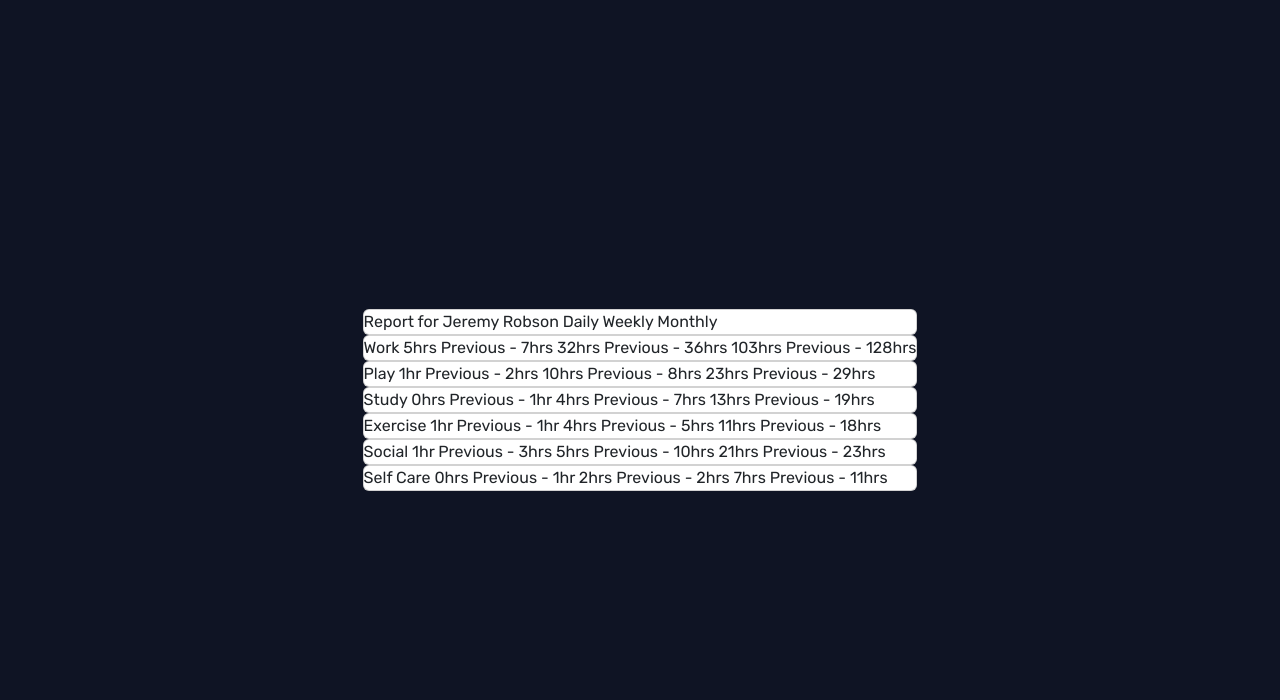
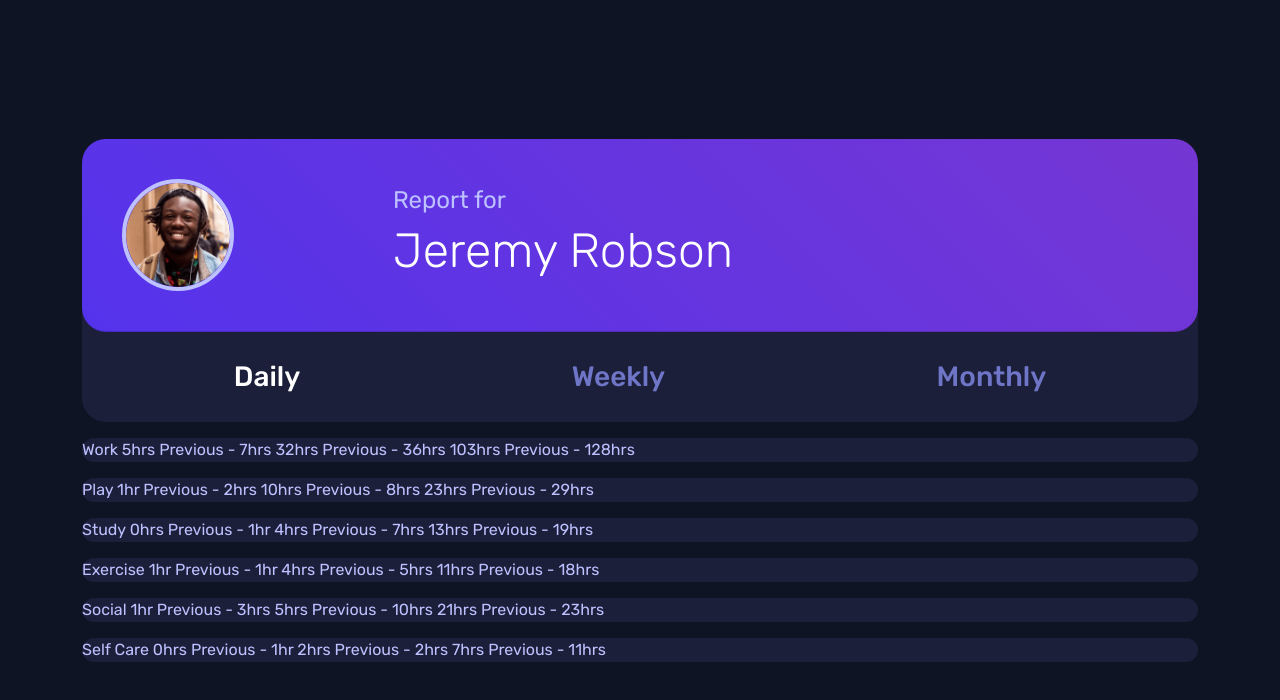
Before and after one commit to anaClarissi/time-tracking-dashboard, a website built with Vite: page index.html in a window 1280 px wide. Built offline with nearby package versions, Linux system fonts and the light colour scheme.

Commit message:
feat: finished main card header on mobile device

```diff
--- a/index.html
+++ b/index.html
@@ -25,11 +25,29 @@
       <div class="grid-cards">
 
         <div class="card main-card">
-          Report for
-          Jeremy Robson
-          Daily
-          Weekly
-          Monthly
+
+          <div class="card-header">
+
+            <img src="/src/assets/images/image-jeremy.png" alt="Black guy with locs and smaling" class="card-header--img">
+
+            <p class="subtitle">Report for</p>
+
+            <h3 class="title">Jeremy Robson</h3>
+
+          </div>
+
+          <nav class="card-nav">
+
+            <ul class="main-list">
+
+              <li class="main-item"><a href="#" class="main-link active">Daily</a></li>
+              <li class="main-item"><a href="#" class="main-link">Weekly</a></li>
+              <li class="main-item"><a href="#" class="main-link">Monthly</a></li>
+
+            </ul>
+
+          </nav>
+
         </div>
 
         <div class="card">
--- a/src/css/style.css
+++ b/src/css/style.css
@@ -17,9 +17,30 @@
   --purple-500: #6f76c8;
   --navy-200: #bdc1ff;
 
+  /* ------ BODY ------*/
+
   --body-bg-color: var(--navy-950);
 
-  --font-primary: "Rubik";
+  /* ------ CARD ------*/
+
+  --card-bg-color: var(--navy-900);
+  --card-text-color: var(--navy-200);
+  --card-border-radius: 1.5rem;
+  --card-padding: 2.5rem;
+
+  /* ------ MAIN CARD ------*/
+
+  --main-card-header-bg-color: var(--purple-600);
+  --main-card-header-img-border: 4px solid var(--navy-200);
+  --main-card-header-bg-gradient: linear-gradient(45deg, var(--purple-600), var(--purple-700));
+  --main-card-header-title-color: white;
+  --main-card-header-subtitle-color: var(--navy-200);
+  --main-card-header-link-color: var(--purple-500);
+  --main-card-header-link-active-color: white;
+
+  /* ------ FONT ------*/
+
+  --font-primary: "Rubik", Arial, Helvetica, sans-serif;
 }
 
 /*========================*/
@@ -28,10 +49,7 @@
 
 *,
 *::after,
-*::before h1,
-h2,
-h3,
-p {
+*::before {
   margin: 0;
   padding: 0;
   box-sizing: border-box;
@@ -45,7 +63,6 @@ body {
   min-width: 100dvh;
   font-family: var(--font-primary);
   font-size: 1rem;
-  font-weight: 400;
   background-color: var(--body-bg-color);
 }
 
@@ -56,8 +73,86 @@ body {
 /*========================*/
 
 .main {
-    display: flex;
-    align-items: center;
-    justify-content: center;
-    min-height: 100dvh;
+  display: flex;
+  align-items: center;
+  justify-content: center;
+  padding: 1.5rem;
+  min-height: 100dvh;
+  width: 100%;
 }
+
+/*========================*/
+/*       GRID CARDS       */
+/*========================*/
+
+.grid-cards {
+  display: grid;
+  grid-template-columns: 1fr;
+  gap: 1rem;
+}
+
+.card {
+  display: flex;
+  flex-direction: column;
+  color: var(--card-text-color);
+  background-color: var(--card-bg-color);
+  border: none;
+  border-radius: var(--card-border-radius);
+}
+
+.main-card .card-header {
+  display: grid;
+  grid-template-columns: 1fr 3fr;
+  column-gap: 1rem;
+  row-gap: 0.25rem;
+  grid-template-rows: auto auto;
+  border-radius: var(--card-border-radius);
+  background-color: var(--main-card-header-bg-color);
+  background: var(--main-card-header-bg-gradient);
+}
+
+.main-card .card-header,
+.main-card .card-body {
+  padding: var(--card-padding);
+}
+
+.main-card .card-header--img {
+  max-width: 7rem;
+  grid-column: 1 / span 1;
+  grid-row: 1 / span 2;
+  border-radius: 50%;
+  border: var(--main-card-header-img-border);
+}
+
+.main-card .title {
+  font-size: 3rem;
+  font-weight: 300;
+  color: var(--main-card-header-title-color);
+}
+
+.main-card .subtitle {
+  font-size: 1.5rem;
+  align-self: self-end;
+  margin: 0;
+  color: var(--main-card-header-subtitle-color);
+}
+
+.main-list {
+  display: flex;
+  justify-content: space-around;
+  list-style: none;
+  width: 100%;
+  padding: 1.5rem 1rem;
+  margin: 0;
+}
+
+.main-link {
+  font-size: 1.75rem;
+  font-weight: 500;
+  text-decoration: none;
+  color: var(--main-card-header-link-color);
+}
+
+.main-link.active {
+  color: var(--main-card-header-link-active-color);
+}
```
